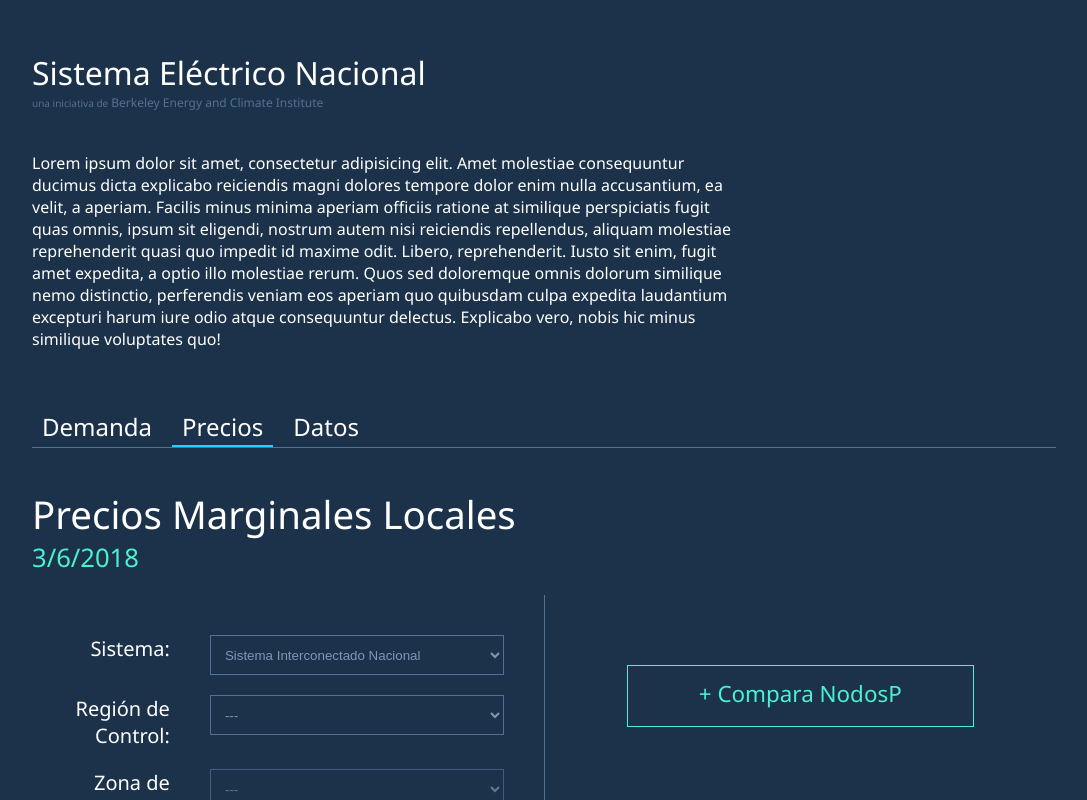
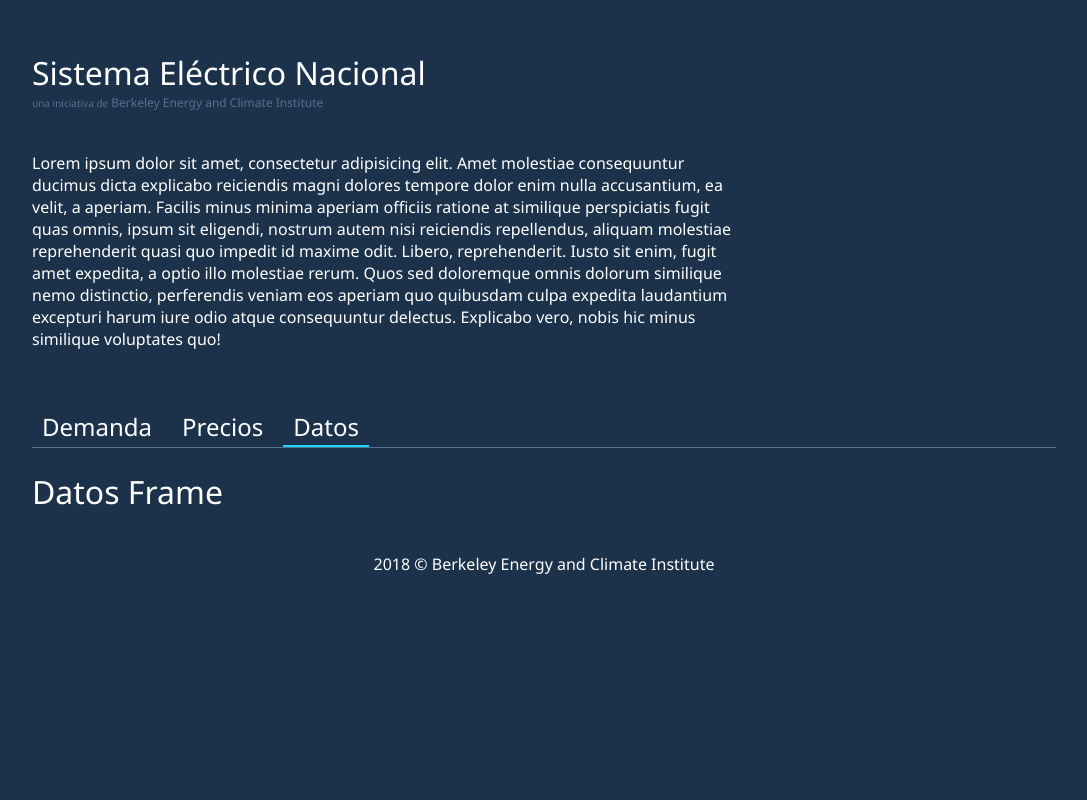
Before and after one commit to hecerinc/cenace-outlook, a React (Create React App) app: page / in a window 1280 px wide. Shown: the top 800 px of the page, without its empty margins (96-1183 px from the left). Built offline with nearby package versions, Linux system fonts and the light colour scheme.

Commit message:
Add datos frame

```diff
--- a/src/App.js
+++ b/src/App.js
@@ -4,6 +4,7 @@ import InlineSVG from 'svg-inline-react';
 import './App.css';
 import Precios from './Precios';
 import Demanda from './Demanda';
+import DatosFrame from './Datos';
 /* eslint import/no-webpack-loader-syntax: off */
 
 Highcharts.setOptions({
@@ -13,13 +14,15 @@ Highcharts.setOptions({
 		}
 	}
 });
-
+const sectionNames = {
+	'demanda': 1,
+	'precios': 2,
+	'datos': 3
+};
 class App extends Component {
 	constructor() {
 		super();
-		this.state = {
-			active: 1
-		};
+		this.state = {active: 3 };
 		this.loadChart = this.loadChart.bind(this);
 		this.toggleView = this.toggleView.bind(this);
 	}
@@ -229,7 +232,7 @@ class App extends Component {
 	toggleView(e) {
 		e.preventDefault();
 		const name = e.target.name;
-		let active = name == "demanda" ? 0 : 1;
+		let active = sectionNames[name];
  		this.setState({active});
 	}
 	render() {
@@ -241,16 +244,17 @@ class App extends Component {
 				<p className="firstp">Lorem ipsum dolor sit amet, consectetur adipisicing elit. Amet molestiae consequuntur ducimus dicta explicabo reiciendis magni dolores tempore dolor enim nulla accusantium, ea velit, a aperiam. Facilis minus minima aperiam officiis ratione at similique perspiciatis fugit quas omnis, ipsum sit eligendi, nostrum autem nisi reiciendis repellendus, aliquam molestiae reprehenderit quasi quo impedit id maxime odit. Libero, reprehenderit. Iusto sit enim, fugit amet expedita, a optio illo molestiae rerum. Quos sed doloremque omnis dolorum similique nemo distinctio, perferendis veniam eos aperiam quo quibusdam culpa expedita laudantium excepturi harum iure odio atque consequuntur delectus. Explicabo vero, nobis hic minus similique voluptates quo!</p>
 				<div className="demandaprecio">
 					<ul>
-						<li><a name="demanda" onClick={this.toggleView} className={this.state.active !== 1 ? 'active' : ''} href="#">Demanda</a></li>
-						<li><a name="precios" onClick={this.toggleView} className={this.state.active === 1 ? 'active' : ''} href="#">Precios</a></li>
+						<li><a name="demanda" onClick={this.toggleView} className={this.state.active === 1 ? 'active' : ''} href="#">Demanda</a></li>
+						<li><a name="precios" onClick={this.toggleView} className={this.state.active === 2 ? 'active' : ''} href="#">Precios</a></li>
 						<li><a name="datos" onClick={this.toggleView} className={this.state.active == 3 ? 'active' : ''} href="#">Datos</a></li>
 					</ul>
 					<hr/>
 				</div>
 
-				<Precios visible={this.state.active === 1} />
 
-				<Demanda visible={this.state.active !== 1} />
+				<Demanda visible={this.state.active === 1} />
+				<Precios visible={this.state.active === 2} />
+				<DatosFrame visible={this.state.active === 3} />
 
 				<p className="footer" style={{textAlign: 'center', marginTop: '40px'}}>2018 &copy; Berkeley Energy and Climate Institute</p>
 			</div>
--- /dev/null
+++ b/src/Datos.jsx
@@ -0,0 +1,13 @@
+import React from 'react';
+import classNames from 'classnames';
+
+export default class DatosFrame extends React.Component{
+	render() {
+		const hideClass = classNames('DatosFrame', {hidden: !this.props.visible});
+		return(
+			<div className={hideClass}>
+				<h1>Datos Frame</h1>
+			</div>
+		);
+	}
+}
--- a/src/Precios.jsx
+++ b/src/Precios.jsx
@@ -202,7 +202,6 @@ export default class Precios extends React.Component {
 	render() {
 		const hideClass = classNames('Precios', {hidden: !this.props.visible});
 		const aClass = classNames('col', 'filters', {hidden: this.state.isSecondFilterShown});
-		console.log(aClass);
 		return(
 			<div className={hideClass}>
 				<div className="row">
@@ -218,7 +217,7 @@ export default class Precios extends React.Component {
 					<div className={aClass}>
 						<a href="#" onClick={this.showSecondFilter} className="btn compareNodeBtn">+ Compara NodosP</a>
 					</div>
-					<NodosPFilter visible={this.state.isSecondFilterShown} />
+					<NodosPFilter changeNodeData={_  => {return true;}} visible={this.state.isSecondFilterShown} />
 
 				</div>
 				<div className="row precios_tab">
```
Also changed, not shown: 2 other files (tests, documents, lock files or other folders).
